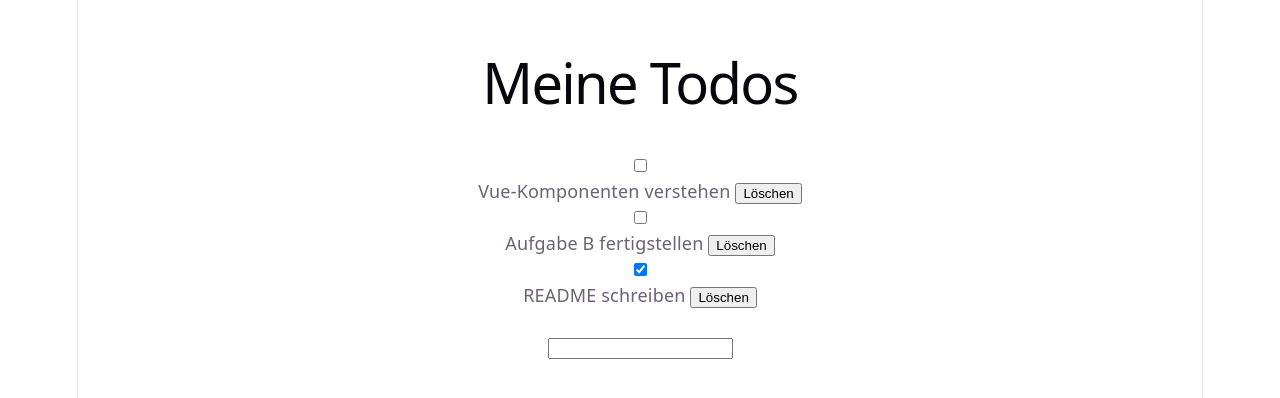
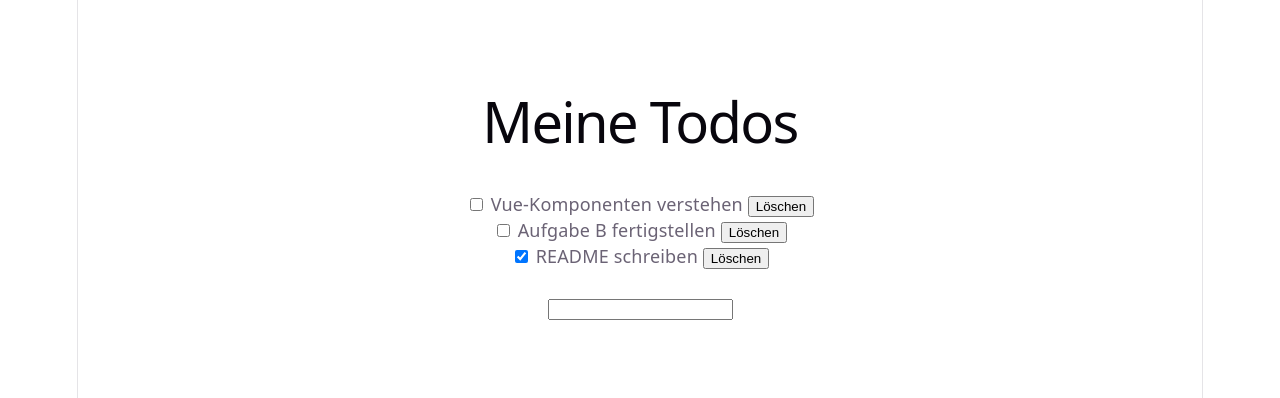
Before and after one commit to EricDroessiger/FHTechnikum-web-project-1, a Vue app: page / in a window 1280 px wide. Shown: the part 202-600 px from the top of the page. Built offline with nearby package versions, Linux system fonts and the light colour scheme.

Commit message:
Löschen funktioniert
Außerdem alte dateien entfernt

```diff
--- a/src/components/TodoApp.vue
+++ b/src/components/TodoApp.vue
@@ -3,7 +3,7 @@
 <script setup lang="ts">
 import {computed, ref} from 'vue';
 import type {Todo} from "../models/todo.ts";
-import TodoList from "./TodoList2.vue";
+import TodoList from "./TodoList.vue";
 
 const filter = ref("All")
 
@@ -54,11 +54,11 @@ function toggleTodo(id: number){
       todo.done = !todo.done
     }
   });
+}
 
-
-  // zum löschen: [...todos.value.filter(todo => todo.id != id)]
-
-}
+  function deleteTodo(id: number) {
+  todos.value = todos.value.filter(todo => todo.id !== id);
+  }
 
 // oder todos.value.length +1
 </script>
@@ -69,7 +69,7 @@ function toggleTodo(id: number){
 <template>
   <section id="center">
     <h1>Meine Todos</h1>
-    <TodoList :todos="filteredTodos" @toggle="toggleTodo"/>
+    <TodoList :todos="filteredTodos" @toggle="toggleTodo" @delete="deleteTodo"/>
     <div>
       <input type="text" @keyup.enter="addTodo" v-model="newTodo">
     </div>
--- a/src/components/TodoItem.vue
+++ b/src/components/TodoItem.vue
@@ -1,32 +1,35 @@
 //einzelnes Todo mit Checkbox
 <script setup lang="ts">
-import type {Todo} from "../models/todo.ts";
+import { Todo } from "../models/todo";
 
-interface Props{
-  todo: Todo
+const props = defineProps({
+  todo: {
+    type: Object as () => Todo,
+    required: true,
+  },
+});
+
+
+//Komponente kann toggle und delete Events senden und geben die ID des todos mit
+const emit = defineEmits<{
+  (event: "toggle", id: number): void;
+  (event: "delete", id: number): void;
+}>();
+
+function deleteTodo(){
+  emit("delete", props.todo.id);
 }
 
-const props = defineProps<Props>()
-
-const emit = defineEmits<{
-  (event: 'toggle', id: number): void
-}>()
-
-function toggleTodo() {
-  emit('toggle', props.todo.id)
-}
 </script>
 
+//Toggle an die Liste weiter hoch geben
 <template>
-  <li>
-    <label>
-      <input
-        type="checkbox"
-        :checked="props.todo.done"
-        @change="toggleTodo"
-      />
+  <div>
+    <p>
+      <input type="checkbox" name="id" :checked="props.todo.done" @toggle="$emit('toggle', props.todo.id)">
+      {{ props.todo.text }}
+      <button type="button" @click="deleteTodo">Löschen</button>
+    </p>
+  </div>
 
-      {{ props.todo.text }}
-    </label>
-  </li>
 </template>
--- a/src/components/TodoItem2.vue
+++ /dev/null
@@ -1,35 +0,0 @@
-//einzelnes Todo mit Checkbox
-<script setup lang="ts">
-import { Todo } from "../models/todo";
-
-const props = defineProps({
-  todo: {
-    type: Object as () => Todo,
-    required: true,
-  },
-});
-
-
-//Komponente kann toggle und delete Events senden und geben die ID des todos mit
-const emit = defineEmits<{
-  (event: "toggle", id: number): void;
-  (event: "delete", id: number): void;
-}>();
-
-function deleteTodo(){
-  emit("delete", props.todo.id);
-}
-
-</script>
-
-//Toggle an die Liste weiter hoch geben
-<template>
-  <div>
-    <input type="checkbox" name="id" :checked="props.todo.done" @toggle="$emit('toggle', props.todo.id)">
-    <p>
-      {{ props.todo.text }}
-      <button type="button" @click="deleteTodo">Löschen</button>
-    </p>
-  </div>
-
-</template>
--- a/src/components/TodoList.vue
+++ b/src/components/TodoList.vue
@@ -1,18 +1,25 @@
 //Liste rendern
 <script setup lang="ts">
+import {ref} from 'vue';
 import type {Todo} from "../models/todo.ts";
+import TodoItem from './TodoItem.vue';
 
-interface Props{
-  todos: Todo[]
-}
+const props = defineProps({
+  todos: {
+    type: Array as () => Todo[],
+    required: true,
+  },
+});
 
-const props = defineProps<Props>()
+const emit = defineEmits<{
+  (event: "toggle", id: number): void;
+  (event: "delete", id: number): void;
+}>();
+
 </script>
 
 <template>
-  <ul>
-    <li v-for="todo in props.todos" :key="todo.id">
-      {{ todo.text }} — {{ todo.done ? 'erledigt' : 'offen' }}
-    </li>
-  </ul>
+  <div>
+    <TodoItem v-for="item in props.todos" :key="item.id" :todo="item" @toggle="emit('toggle', $event)" @delete="emit('delete', $event)"/>
+  </div>
 </template>
--- a/src/components/TodoList2.vue
+++ /dev/null
@@ -1,24 +0,0 @@
-//Liste rendern
-<script setup lang="ts">
-import {ref} from 'vue';
-import type {Todo} from "../models/todo.ts";
-import TodoItem from './TodoItem2.vue';
-
-const props = defineProps({
-  todos: {
-    type: Array as () => Todo[],
-    required: true,
-  },
-});
-
-const emit = defineEmits<{
-  (event: "delete", id: number): void;
-}>();
-
-</script>
-
-<template>
-  <div>
-    <TodoItem v-for="item in props.todos" :key="item.id" :todo="item" @delete="emit('delete', $event)"/>
-  </div>
-</template>
```
